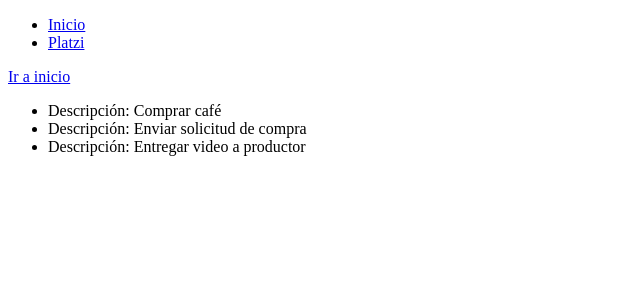
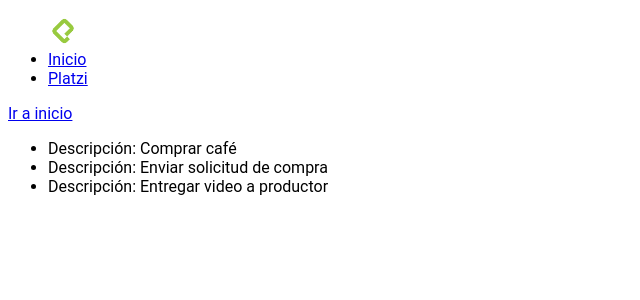
Before and after one commit to jaguilarweb/flask-todo, a Flask app: page /hello in a window 1280 px wide. Shown: the top 300 px of the page, without its empty margins (0-640 px from the left). Run offline with Flask 3, Linux system fonts and the light colour scheme.

Commit message:
include statics files

```diff
--- /dev/null
+++ b/static/css/main.css
@@ -0,0 +1,7 @@
+html * {
+  font-family: 'Roboto', sans-serif;
+}
+
+img {
+  max-width: 30px;
+}
--- a/templates/base.html
+++ b/templates/base.html
@@ -4,6 +4,7 @@
   <meta charset="UTF-8">
   <meta name="viewport" content="width=device-width, initial-scale=1.0">
   <title>{% block title %}Flask app | {% endblock %}</title>
+  <link rel="stylesheet" href="{{ url_for('static', filename='css/main.css') }}">
 </head>
 <body>
   <header>
--- a/templates/navbar.html
+++ b/templates/navbar.html
@@ -1,5 +1,6 @@
 <nav>
     <ul>
+        <img src="{{ url_for('static', filename='images/platzi.webp') }}" alt="logo">
         <li><a href="{{ url_for('index') }}">Inicio</a></li>
         <li><a href="https://platzi.com" target="_blank">Platzi</a></li>
     </ul>
```
Also changed, not shown: README.md, static/images/platzi.webp (added).
